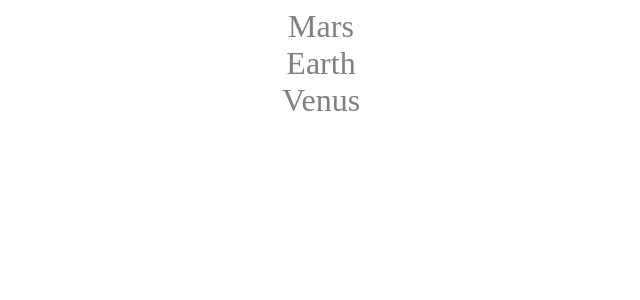
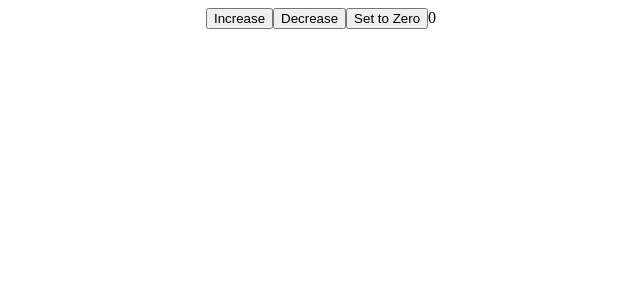
Before and after one commit to Maruf512/my_first_react_app, a React (Create React App) app: page / in a window 1280 px wide. Shown: the top 300 px of the page, without its empty margins (319-959 px from the left). Built offline with nearby package versions, Linux system fonts and the light colour scheme.

Commit message:
States in react, useState Hook

```diff
--- a/src/App.js
+++ b/src/App.js
@@ -1,24 +1,18 @@
 import "./App.css";
-import { Planets } from "./Planets";
+import { useState } from "react";
 
 function App() {
-  // creating object
-
-  const planets = [
-    { name: "Mars", isGasPlanet: false },
-    { name: "Earth", isGasPlanet: false },
-    { name: "Jupiter", isGasPlanet: true },
-    { name: "Venus", isGasPlanet: false },
-    { name: "Neptune", isGasPlanet: true },
-    { name: "Uranus", isGasPlanet: true },
-  ];
+  // create useState obj!
+  const [count, setCount] = useState(0);
 
   // rander from here
   return (
     <div className="App">
-      {planets.map(
-        (planet) => !planet.isGasPlanet && <Planets name={planet.name} />
-      )}
+      <button onClick={() => setCount(count + 1)}>Increase</button>
+      <button onClick={() => setCount(count - 1)}>Decrease</button>
+      <button onClick={() => setCount(0)}>Set to Zero</button>
+
+      {count}
     </div>
   );
 }
```
